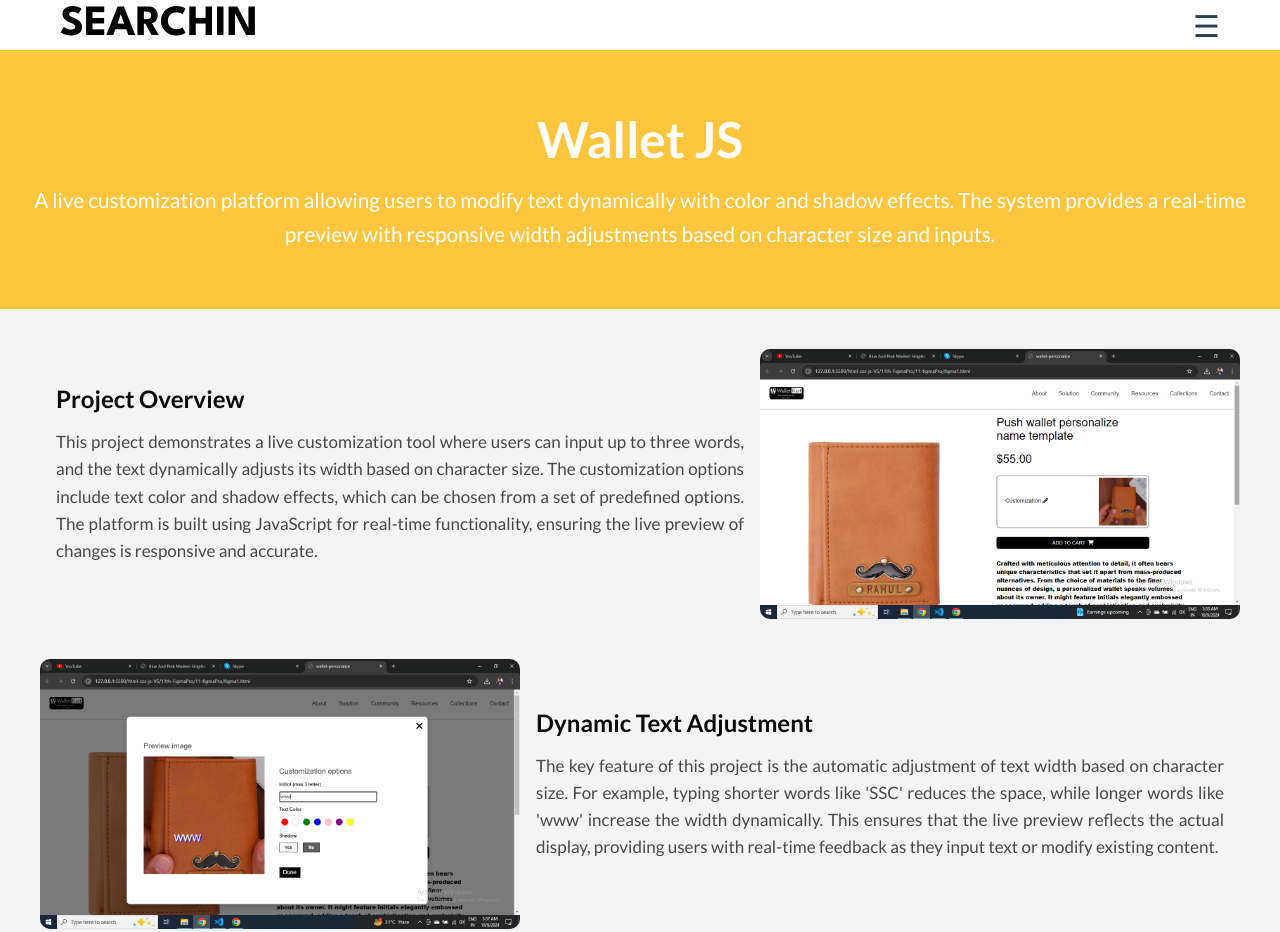
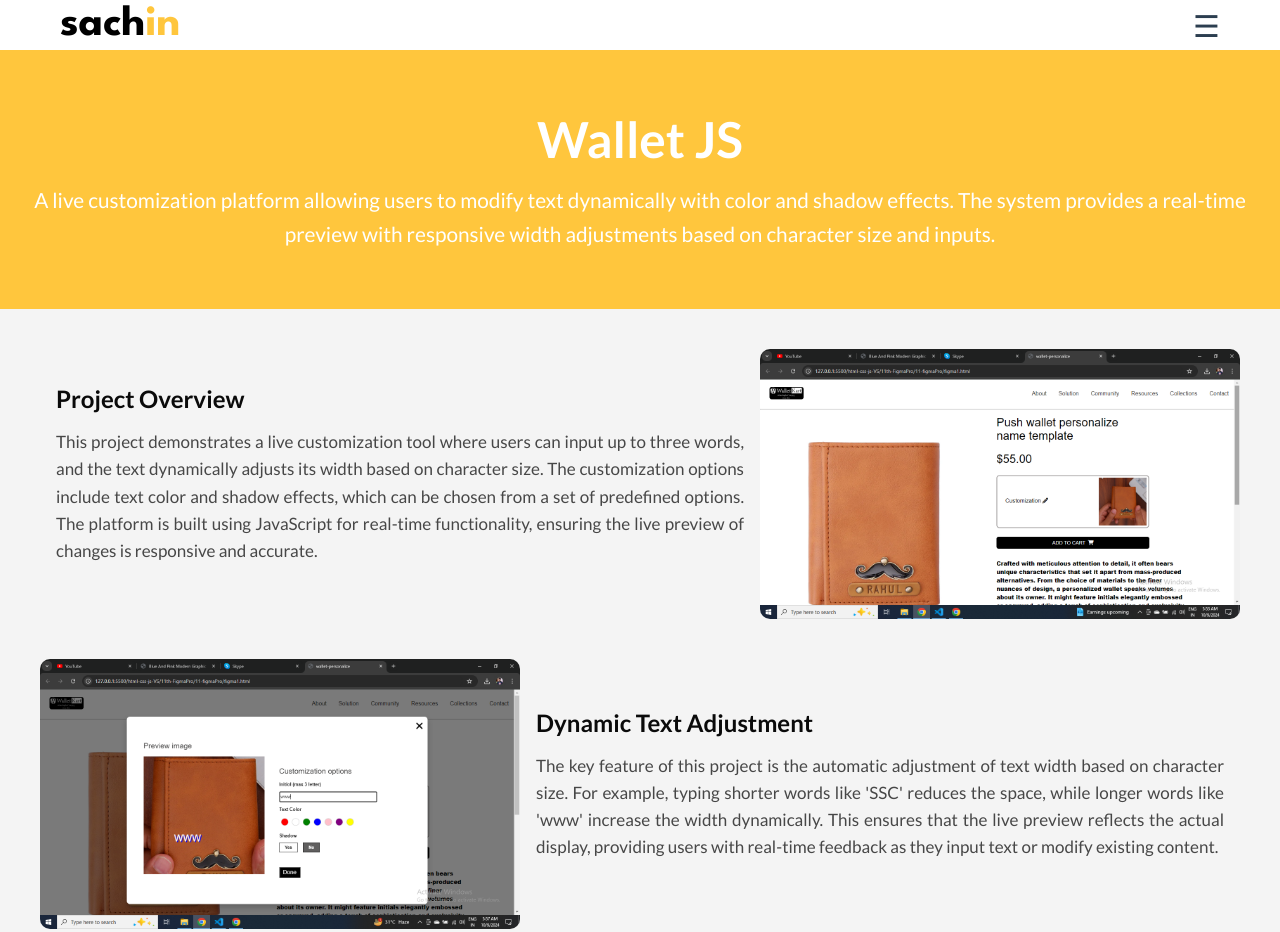
Before and after one commit to imschinn/imschinn, a plain HTML site: page wallet-pro.html in a window 1280 px wide. Shown: the top 932 px of the page. Drawn offline with Linux system fonts and the light colour scheme.

Commit message:
Update wallet-pro.html

```diff
--- a/wallet-pro.html
+++ b/wallet-pro.html
@@ -14,7 +14,7 @@
         <nav>
            <div class="nav-main">
                 <div class="logo-name">
-                    <a href="index.html"><span>SEARCHIN</span></a>
+                    <a href="index.html"><span>sach<span class="class-in">in</span></span></a>
                 </div>
                 <div class="menu-icon" onclick="toggleMenu()">
                    <span>&#9776;</span>
```
